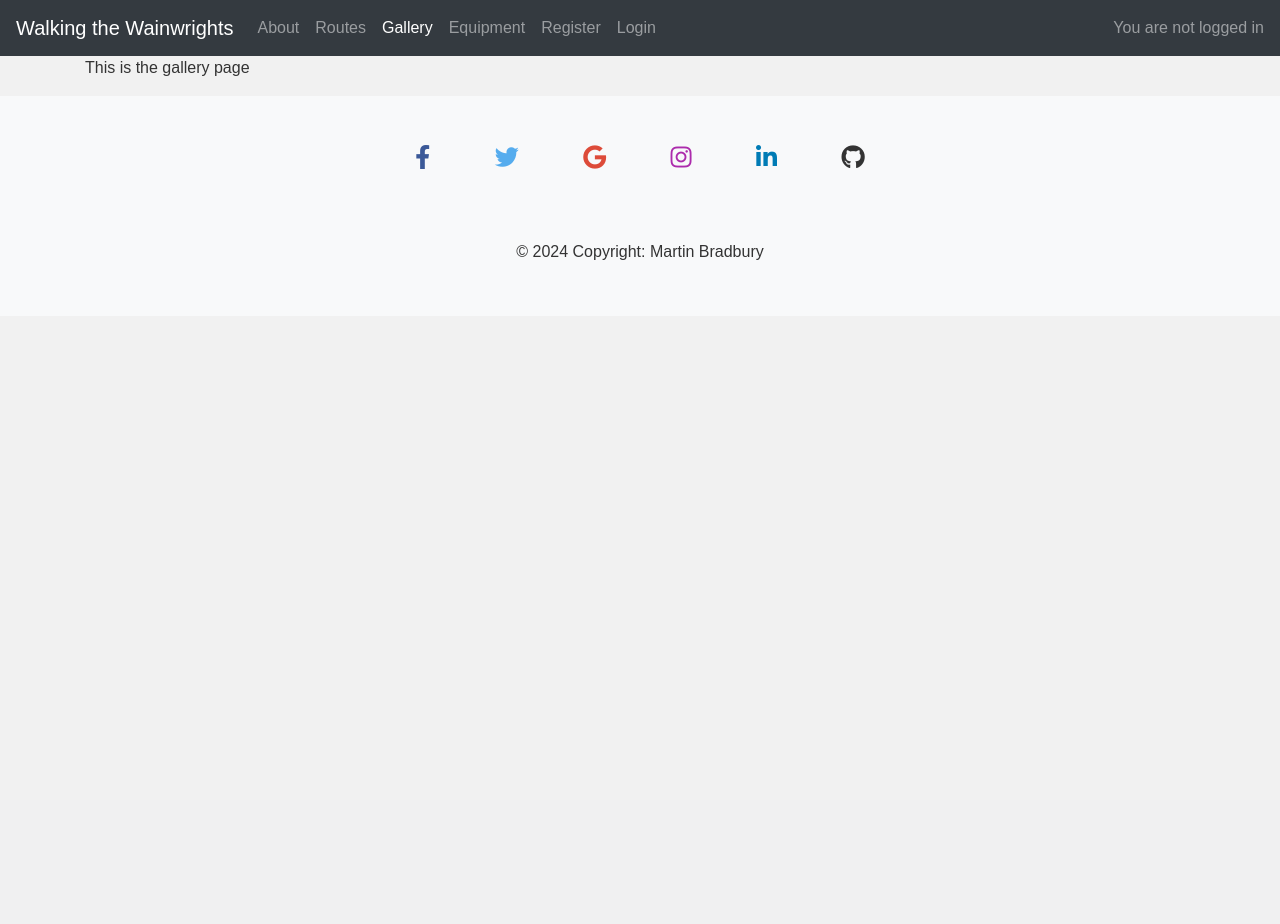
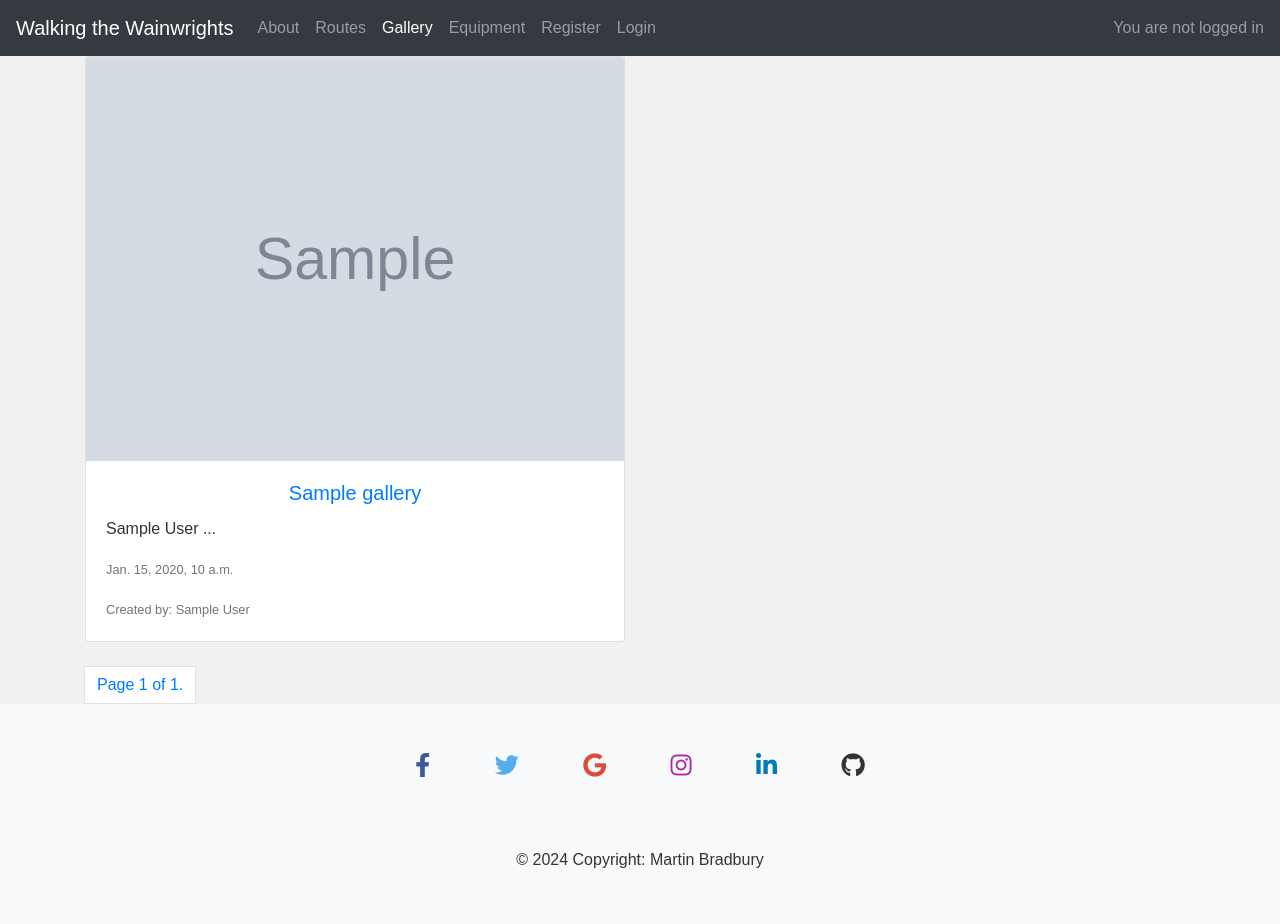
Before and after one commit to MartinBradbury/walking-the-wainwrights, a Django app: template gallery/templates/gallery/gallery.html in a window 1280 px wide. Before the commit the page ends 260 px from the top, so only its background shows below. Run offline with Django 4.2, Linux system fonts and the light colour scheme; the template is opened without the code that fills it: most values are stand-ins (such as "Sample title", 1, 10 or a date in 2020); grey boxes marked "Sample" are stand-in pictures; some libraries are stand-ins or nearby versions.

Commit message:
updated teh gallery view, created form and added html to gallery.html

```diff
--- a/gallery/models.py
+++ b/gallery/models.py
@@ -1,6 +1,7 @@
 from django.db import models
 from cloudinary.models import CloudinaryField
 from django.contrib.auth.models import User
+from routes.models import Comment, Route
 
 STATUS = ((0, "Draft"), (1, "Published"))
 
--- a/gallery/templates/gallery/gallery.html
+++ b/gallery/templates/gallery/gallery.html
@@ -2,6 +2,43 @@
 {% block nav_gallery_class %}active{% endblock %}
 {% block content %}
 
-<p>This is the gallery page</p>
+
+
+<div class="row row-cols-1 row-cols-md-2 g-4">
+    {% for gallery in page_object %}
+    <div class="col-md-6 mb-4">
+        <div class="card">
+            <a href="#">
+            <img src="{{ gallery.user_img.url }}" class="card-img-top" alt="...">
+            </a>
+            <div class="card-body">
+                <a href="#">
+                    <h5 class="card-title text-center">{{ gallery.title }}</h5>
+                </a>
+                <p class="card-text">{{ gallery.author }} ... </p>
+                <p class="card-text"><small class="text-muted">{{ gallery.uploaded_at }}</small></p>
+                <p class="card-text"><small class="text-muted">Created by: {{ gallery.author }}</small></p>
+            </div>
+        </div>
+    </div>
+    {% endfor %}
+</div>
+
+<div class="pagination text-center">
+    <div class="d-flex justify-content-between">
+        {% if page_object.has_previous %}
+            <a class="page-link" href="?page=1">&laquo; first</a>
+            <a class="page-link" href="?page={{ page_object.previous_page_number }}">previous</a>
+        {% endif %}
+        <span class="page-link">
+            Page {{ page_object.number }} of {{ page_object.paginator.num_pages }}.
+        </span>
+        {% if page_object.has_next %}
+            <a class="page-link" href="?page={{ page_object.next_page_number }}">next</a>
+            <a class="page-link" href="?page={{ page_object.paginator.num_pages }}">last &raquo;</a>
+        {% endif %}
+    </div>
+</div>
+
 
 {% endblock %}
--- a/gallery/urls.py
+++ b/gallery/urls.py
@@ -1,9 +1,10 @@
 from django.urls import path
 from . import views
+from .views import GalleryView
 
 app_name = 'gallery'
 
 urlpatterns = [
-    path('', views.gallery_view, name='gallery'),
+    path('', GalleryView.as_view(), name='gallery'),
 
 ]
--- a/routes/templates/routes/routes_detail.html
+++ b/routes/templates/routes/routes_detail.html
@@ -1,6 +1,5 @@
 {% extends 'base.html' %}
 {% block nav_routes_class %}active{% endblock %}
-{% load static %}
 {% block content %}
 
 {% load crispy_forms_tags %}
```
Also changed, not shown: gallery/forms.py (added, +8 -0 lines), gallery/views.py (+72 -3 lines), gallery/templates/gallery/gallery_detail.html (added).
